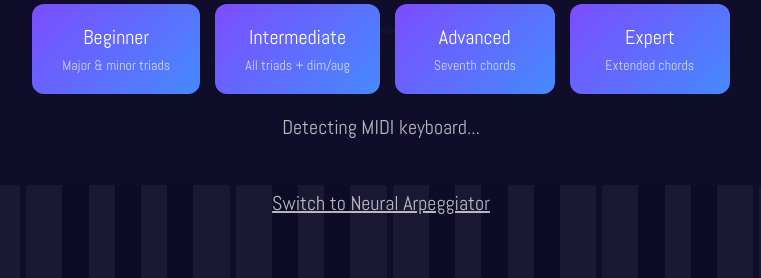
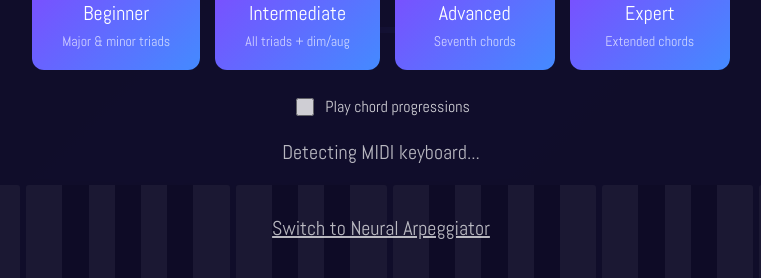
Before and after one commit to natea/chordessy, a plain HTML site: page neural-arpeggiator/src/game.html in a window 1280 px wide. Shown: the part 380-658 px from the top of the page, without its empty margins (259-1020 px from the left). Drawn offline with nearby package versions, Linux system fonts and the light colour scheme; a script that the page names is missing.

Commit message:
task(main@T019@implement-pass): implement "Add progression mode toggle checkbox to game.ht..."
Runner output (truncated to 2000 chars):
Done. Here's what was added:

**game.html** (line 70-72 in the level-select div): A `<label>` wrapping a checkbox with `id="progression-mode"` and text "Play chord progressions". This sits below the 4 tier buttons and spans the full width, centered.

**game.css**: Styling for `.progression-toggle` — full-width centered label with purple accent color on the checkbox, matching the existing theme.

The checkbox `id="progression-mode"` matches what the spec expects game.js to read via `document.getElementById('progression-mode').checked` in the next task (T020).

Arborist-Step: implement
Arborist-Result: pass
Arborist-Retry: 0

```diff
--- a/neural-arpeggiator/src/game.css
+++ b/neural-arpeggiator/src/game.css
@@ -249,6 +249,24 @@
   margin-top: 6px;
 }
 
+.progression-toggle {
+  width: 100%;
+  display: flex;
+  align-items: center;
+  justify-content: center;
+  gap: 8px;
+  margin-top: 10px;
+  font-size: 16px;
+  opacity: 0.8;
+  cursor: pointer;
+}
+.progression-toggle input[type="checkbox"] {
+  width: 18px;
+  height: 18px;
+  accent-color: #7c4dff;
+  cursor: pointer;
+}
+
 .midi-status {
   font-size: 14px;
   opacity: 0.5;
--- a/neural-arpeggiator/src/game.html
+++ b/neural-arpeggiator/src/game.html
@@ -67,6 +67,9 @@
         <button class="start-btn" data-tier="2">Intermediate<br><small>All triads + dim/aug</small></button>
         <button class="start-btn" data-tier="3">Advanced<br><small>Seventh chords</small></button>
         <button class="start-btn" data-tier="4">Expert<br><small>Extended chords</small></button>
+        <label class="progression-toggle">
+          <input type="checkbox" id="progression-mode"> Play chord progressions
+        </label>
       </div>
       <p class="midi-status" id="midi-status">Detecting MIDI keyboard...</p>
       <p><a href="index.html">Switch to Neural Arpeggiator</a></p>
```
Also changed, not shown: 1 other file.
